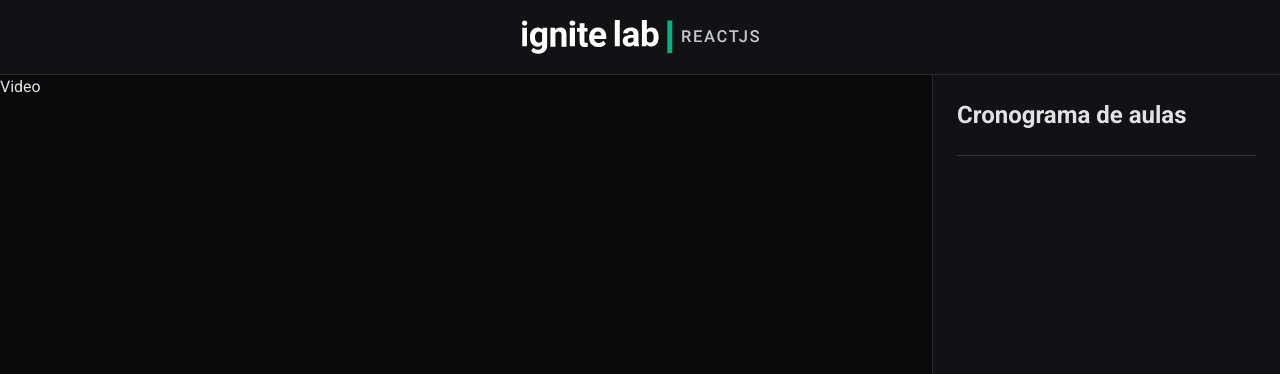
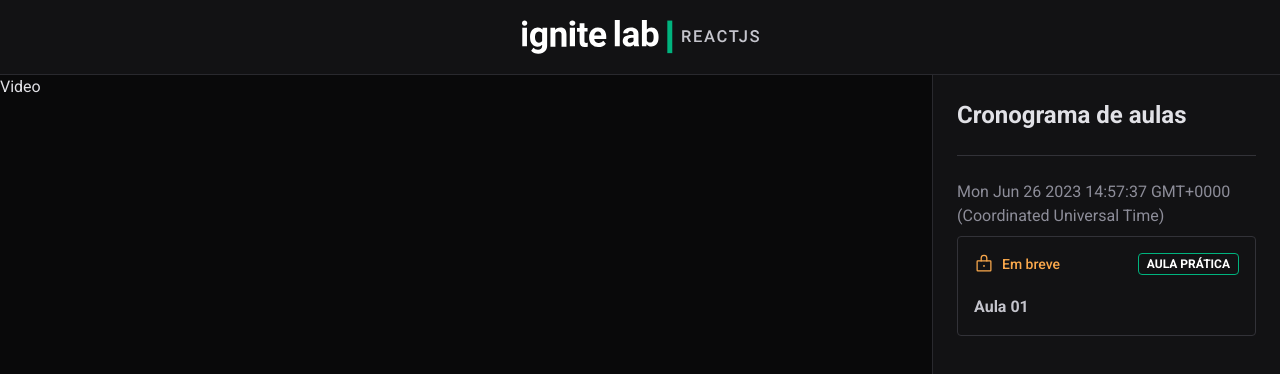
Before and after one commit to AloisSailer/igniteLab01, a React (Vite) app in the folder event-platform/: page / in a window 1280 px wide. Shown: the top 374 px of the page. Built offline with nearby package versions, Linux system fonts and the light colour scheme.

Commit message:
começando estilizar lesson

```diff
--- a/event-platform/package.json
+++ b/event-platform/package.json
@@ -12,6 +12,7 @@
   "dependencies": {
     "@apollo/client": "^3.7.16",
     "graphql": "^16.7.1",
+    "phosphor-react": "^1.4.1",
     "react": "^18.2.0",
     "react-dom": "^18.2.0"
   },
--- a/event-platform/src/components/Lesson.tsx
+++ b/event-platform/src/components/Lesson.tsx
@@ -1,3 +1,37 @@
-export function Lesson() {
-  return <h1>Lesson</h1>
+import { CheckCircle, Lock } from "phosphor-react"
+
+interface LessonProps {
+  title: string
+  slug: string
+  availableAt: Date
+  type: "live" | "class"
 }
+
+export function Lesson(props: LessonProps) {
+  const isLessonAvailable = false
+
+  return (
+    <a href="#">
+      <span className="text-gray-300">{props.availableAt.toString()}</span>
+      <div className="rounded border border-gray-500 p-4 mt-2">
+        <header className="flex items-center justify-between">
+          {isLessonAvailable ? (
+            <span className="text-sm text-blue-500 font-medium flex items-center gap-2">
+              <CheckCircle size={20} />
+              Conteúdo liberado
+            </span>
+          ) : (
+            <span className="text-sm text-orange-500 font-medium flex items-center gap-2">
+              <Lock size={20} />
+              Em breve
+            </span>
+          )}
+          <span className="text-xs rounded py-[0.125rem] px-2 text-white border border-green-300 font-bold">
+            {props.type === "live" ? "AO VIVO" : "AULA PRÁTICA"}
+          </span>
+        </header>
+        <strong className="text-gray-200 mt-5 block">{props.title}</strong>
+      </div>
+    </a>
+  )
+}
--- a/event-platform/src/components/Sidebar.tsx
+++ b/event-platform/src/components/Sidebar.tsx
@@ -1,9 +1,19 @@
+import { Lesson } from "./Lesson"
+
 export function Sidebar() {
   return (
     <aside className="w-[348px] bg-gray-700 p-6 border-l border-gray-600">
       <span className="font-bold text-2xl pb-6 mb-6 border-b border-gray-500 block">
         Cronograma de aulas
       </span>
+      <div className="flex flex-col gap-8">
+        <Lesson
+          title="Aula 01"
+          slug="aula-01"
+          availableAt={new Date()}
+          type="class"
+        />
+      </div>
     </aside>
   )
 }
```
Also changed, not shown: 1 other file (tests, documents, lock files or other folders).
